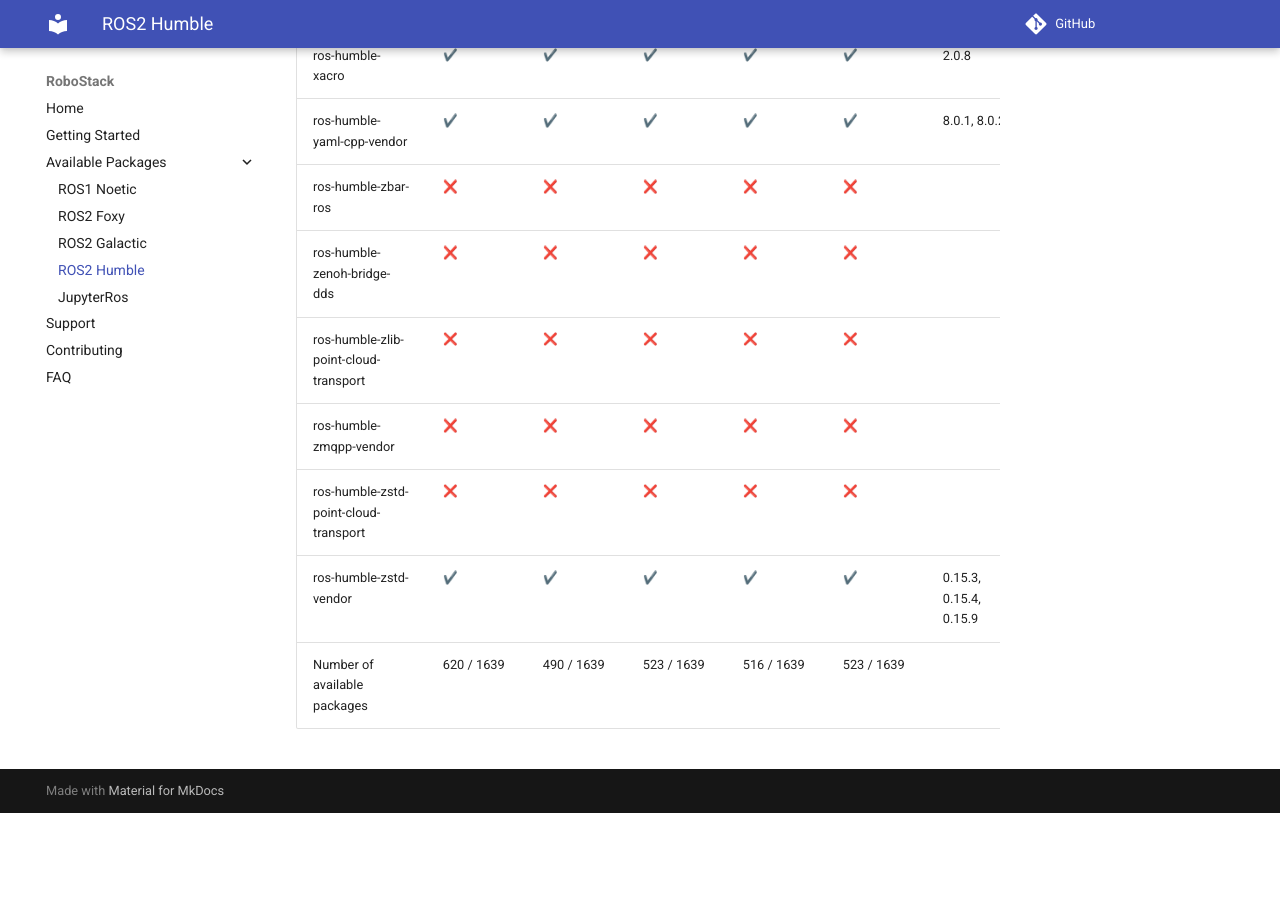
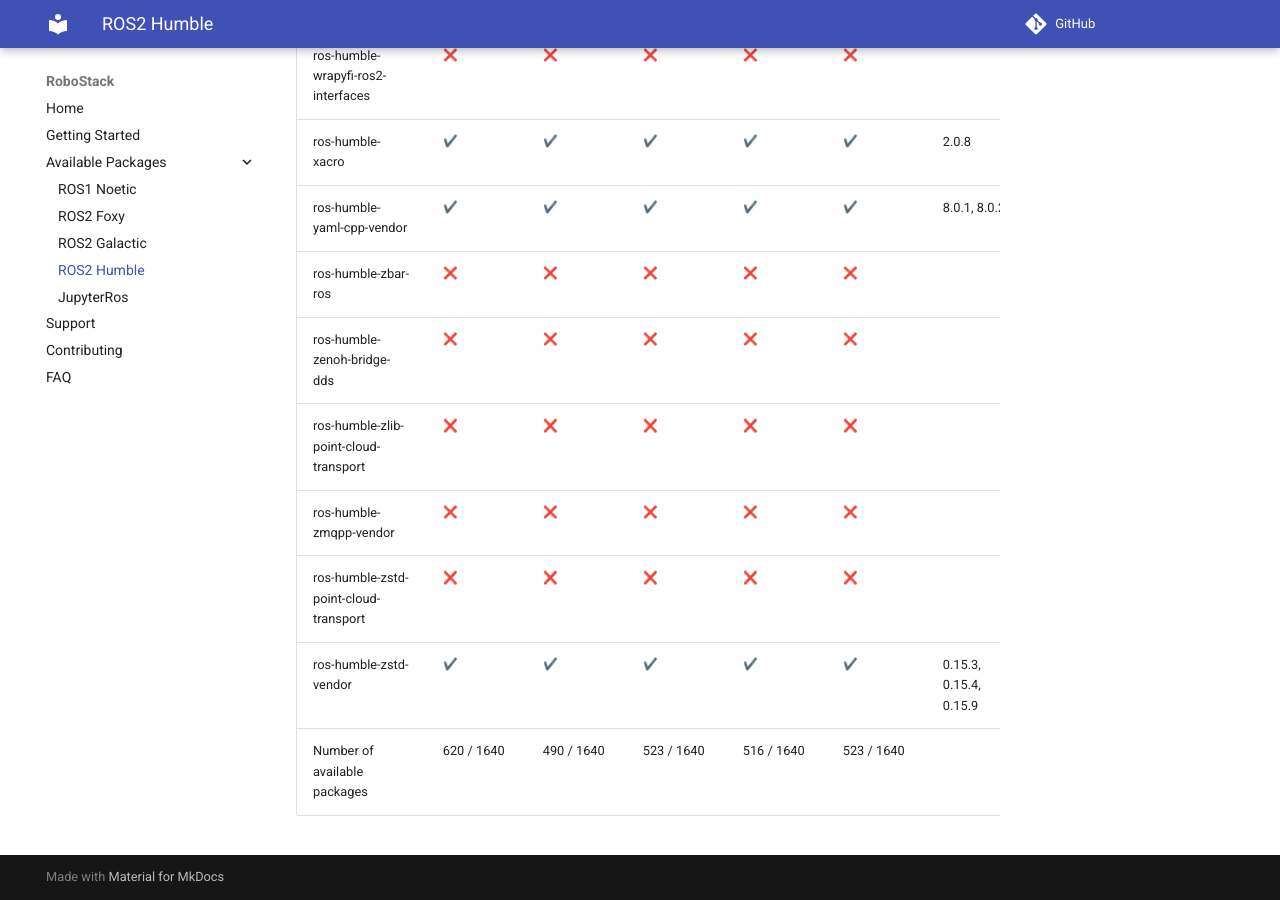
Before and after one commit to RoboStack/robostack.github.io, an MkDocs documentation site: the page built from docs/humble.md, in a window 1280 px wide and 900 px high, scrolled down 127181 px. Built offline with MkDocs 1.6.1 and Material for MkDocs 9.7.7, drawn with Linux system fonts in a browser that asks for light colours; emoji names are drawn with the system emoji font; comment, search, counter and statistics services are not loaded; before the commit the page ends 127994 px from its top, so only the background shows below that; some of the changed text lies outside the part shown.

Commit message:
Update tables

```diff
--- a/docs/humble.md
+++ b/docs/humble.md
@@ -1639,4 +1640,4 @@
 | ros-humble-zmqpp-vendor | :x: { data-sort='0' } | :x: { data-sort='0' } | :x: { data-sort='0' } | :x: { data-sort='0' } | :x: { data-sort='0' } |   |
 | ros-humble-zstd-point-cloud-transport | :x: { data-sort='0' } | :x: { data-sort='0' } | :x: { data-sort='0' } | :x: { data-sort='0' } | :x: { data-sort='0' } |   |
 | ros-humble-zstd-vendor | :heavy_check_mark: { data-sort='1' } | :heavy_check_mark: { data-sort='1' } | :heavy_check_mark: { data-sort='1' } | :heavy_check_mark: { data-sort='1' } | :heavy_check_mark: { data-sort='1' } | 0.15.3, 0.15.4, 0.15.9  |
-| Number of available packages |  620 / 1639 | 490 / 1639 | 523 / 1639 | 516 / 1639 | 523 / 1639 |
+| Number of available packages |  620 / 1640 | 490 / 1640 | 523 / 1640 | 516 / 1640 | 523 / 1640 |
```
Also changed, not shown: other parts of docs/humble.md (+1 -0 lines).
